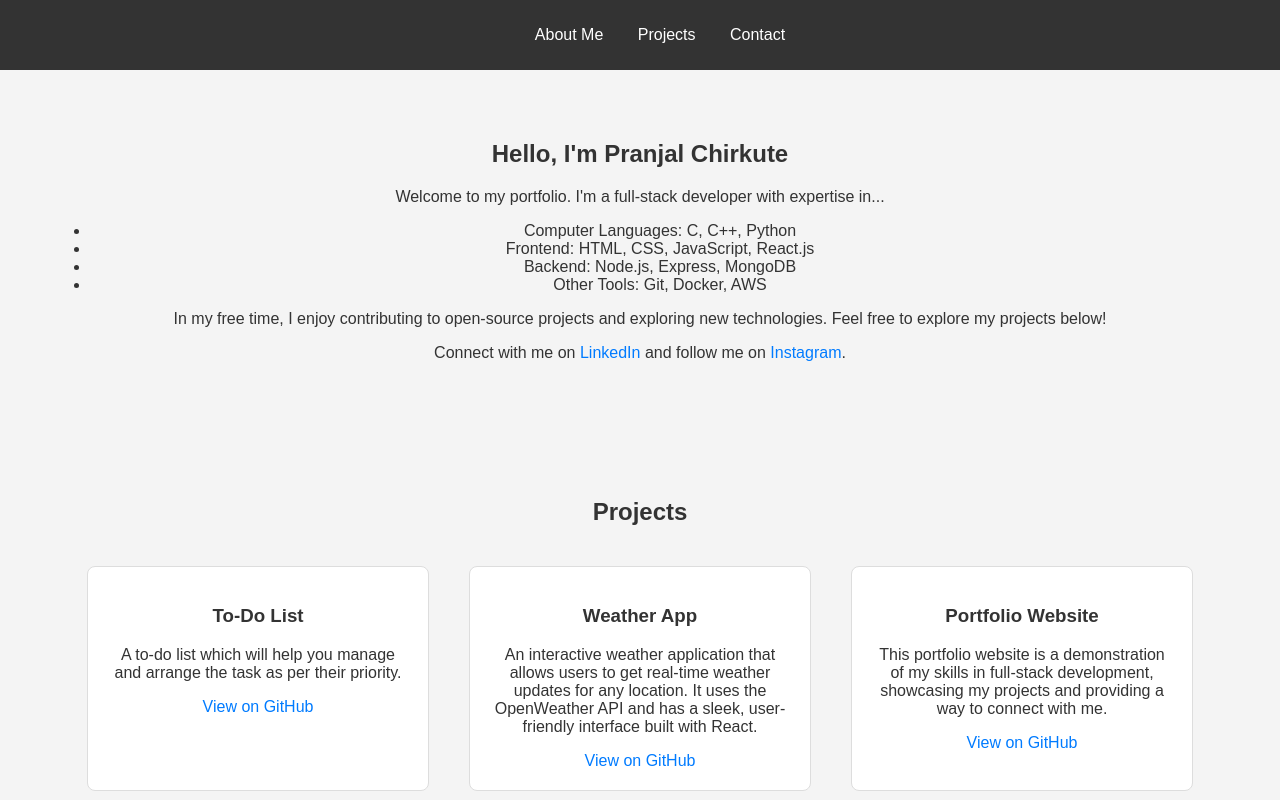
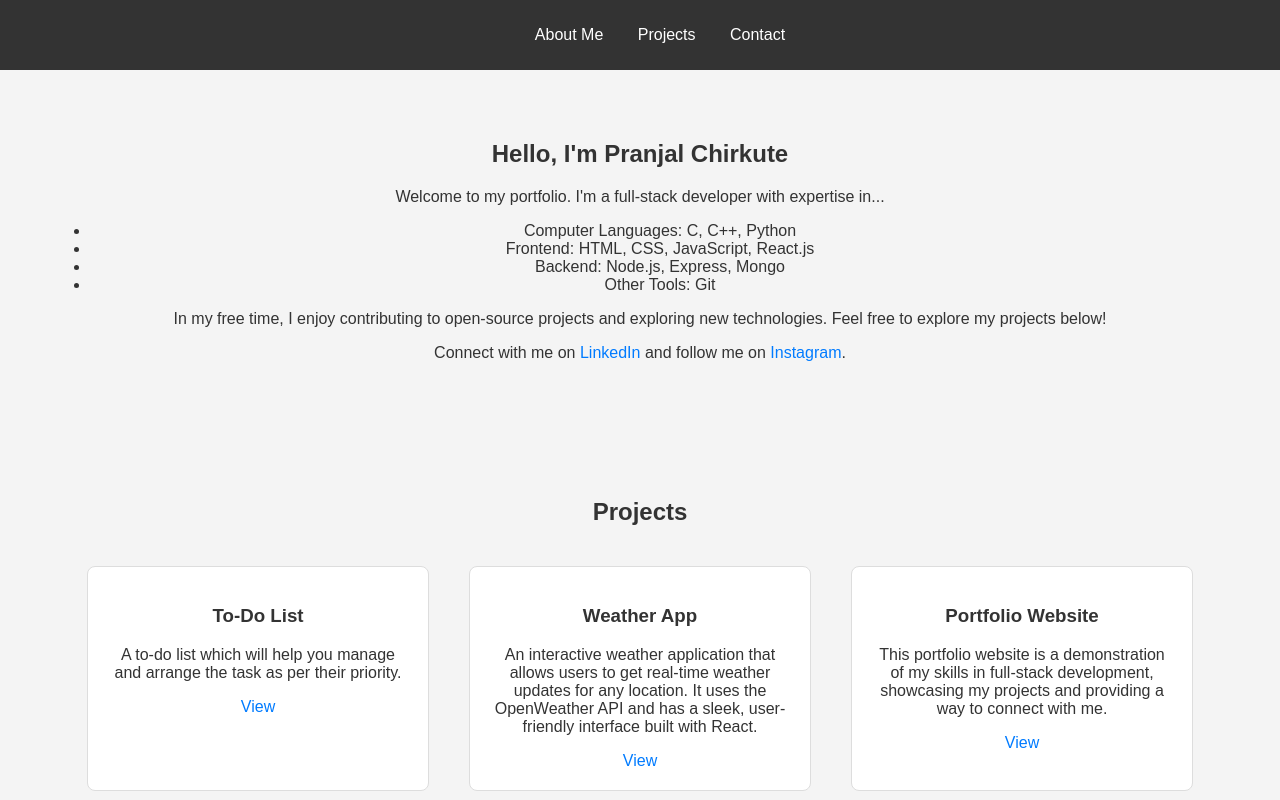
Before and after one commit to pranjalchirkute/Portfolio, a plain HTML site: page index.html in a window 1280 px wide. Shown: the top 800 px of the page. Drawn offline with Linux system fonts and the light colour scheme.

Commit message:
index.html

```diff
--- a/index.html
+++ b/index.html
@@ -24,8 +24,8 @@
         <ul>
             <li>Computer Languages: C, C++, Python</li>
             <li>Frontend: HTML, CSS, JavaScript, React.js</li>
-            <li>Backend: Node.js, Express, MongoDB</li>
-            <li>Other Tools: Git, Docker, AWS</li>
+            <li>Backend: Node.js, Express, Mongo</li>
+            <li>Other Tools: Git</li>
           </ul>
           <p>In my free time, I enjoy contributing to open-source projects and exploring new technologies. Feel free to explore my projects below!</p>
 
@@ -42,17 +42,17 @@
       <div class="project">
         <h3>To-Do List</h3>
         <p>A to-do list which will help you manage and arrange the task as per their priority.</p>
-        <a href="https://pranjalchirkute.github.io/To-do-List/" target="_blank">View on GitHub</a>
+        <a href="https://pranjalchirkute.github.io/To-do-List/" target="_blank">View</a>
       </div>
       <div class="project">
         <h3>Weather App</h3>
         <p>An interactive weather application that allows users to get real-time weather updates for any location. It uses the OpenWeather API and has a sleek, user-friendly interface built with React.</p>
-        <a href="https://pranjalchirkute.github.io/Weather-App/" target="_blank">View on GitHub</a>
+        <a href="https://pranjalchirkute.github.io/Weather-App/" target="_blank">View</a>
       </div>
       <div class="project">
         <h3>Portfolio Website</h3>
         <p>This portfolio website is a demonstration of my skills in full-stack development, showcasing my projects and providing a way to connect with me.</p>
-        <a href="https://pranjalchirkute.github.io/Portfolio/" target="_blank">View on GitHub</a>
+        <a href="https://pranjalchirkute.github.io/Portfolio/" target="_blank">View</a>
       </div>
     </div>
   </section>
@@ -62,7 +62,7 @@
     |<a href="https://github.com/pranjalchirkute" target="_blank">GitHub</a> |
     <a href="https://www.linkedin.com/in/pranjal-chirkute-48319528a?utm_source=share&utm_campaign=share_via&utm_content=profile&utm_medium=android_app" target="_blank">LinkedIn</a> |
     <a href="https://www.instagram.com/pranjal_chirkute?igsh=MThjd3AzZHg2djNndQ==" target="_blank">Instagram</a> |
-    <a href="pranjalchirkute@gmail.com" target="_blank">Mail</a> |
+    <a href="email=pranjalchirkute@gmail.com" target="_blank">Mail</a> |
 
   </footer>
 </body>
```
